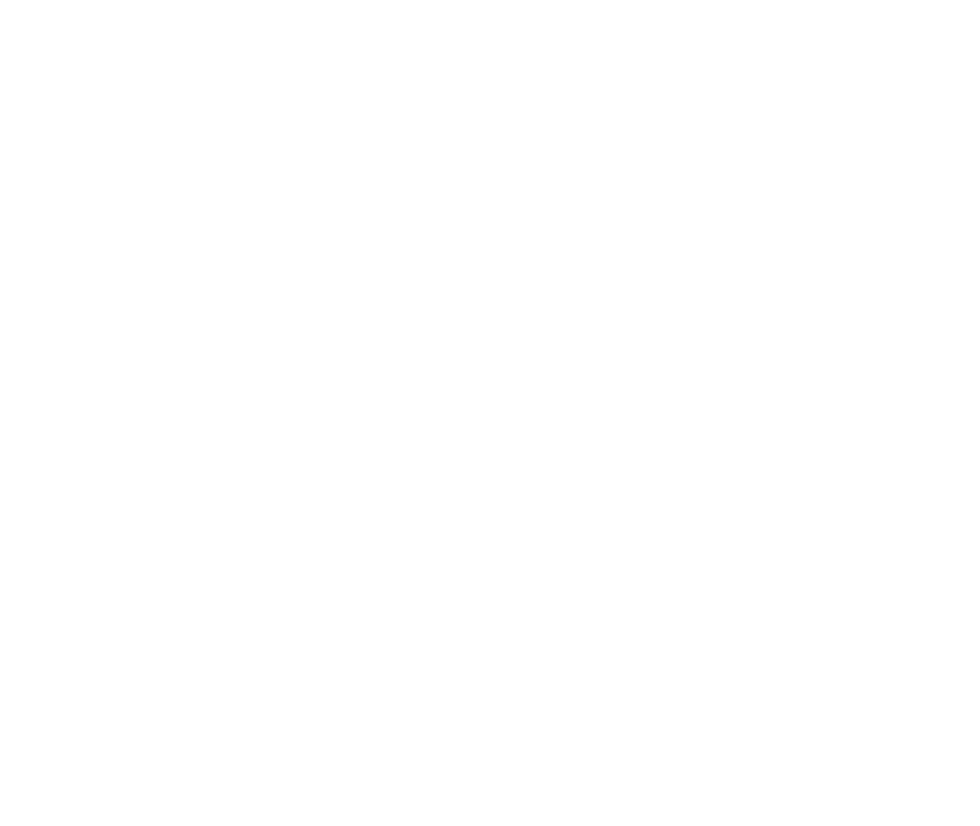
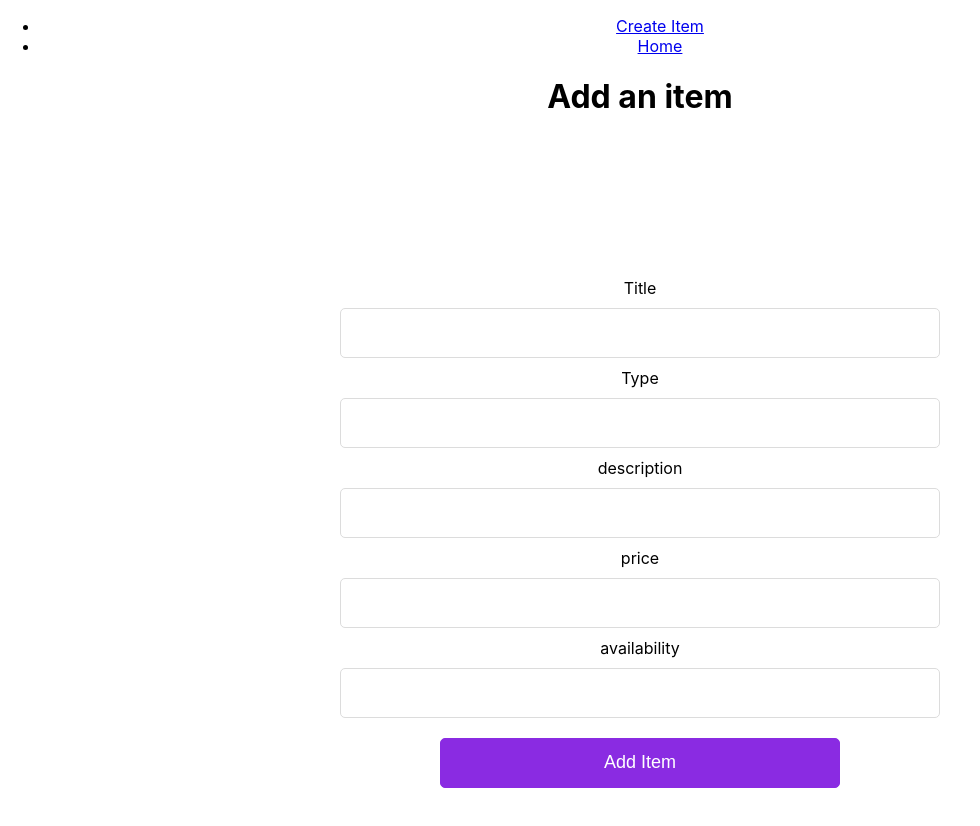
Before and after one commit to usemytechstuff/Use-My-Tech-Stuff-FE-Sarah, a React (Create React App) app in the folder use/: page /create-item in a window 1280 px wide. Shown: the top 826 px of the page, without its empty margins (0-980 px from the left). Before the commit the page ends 800 px from the top, so only its background shows below. Built offline with nearby package versions, Linux system fonts and the light colour scheme.

Commit message:
Created ItemForm, minor stying for login and signup page

```diff
--- a/use/src/App.js
+++ b/use/src/App.js
@@ -1,8 +1,11 @@
 import React from 'react';
-import {BrowserRouter as Router, Route} from 'react-router-dom';
+import {BrowserRouter as Router, Route, Link} from 'react-router-dom';
 import Login from './components/Login';
 import SignUp from './components/Signup';
 import ItemForm from './components/ItemForm';
+import PrivateRoute from './PrivateRoute';
+import Items from './components/Items';
+
 
 import './App.css';
 
@@ -10,9 +13,21 @@
   return (
     <Router>
       <div className="App">
+        <nav>
+          <ul>
+            <li>
+              <Link to="/create-item">Create Item</Link>
+            </li>
+            <li>
+              <Link to='/'>Home</Link>
+
+            </li>
+          </ul>
+        </nav>
         <Route path="/login" component ={Login} />
         <Route path="/register" component={SignUp} />
-        <Route path='/items' component={ItemForm} />
+        <PrivateRoute path="/items" component={Items} />
+        <Route path='/create-item' component={ItemForm} />
       </div>
     </Router>
   );
--- /dev/null
+++ b/use/src/PrivateRoute.js
@@ -0,0 +1,20 @@
+import React from 'react';
+import {Route, Redirect} from 'react-router-dom';
+
+
+const PrivateRoute = ({component: Component, ...rest}) => {
+    return (
+        <Route
+            {...rest}
+            render={() => {
+                if (localStorage.getItem('token')) {
+                    return <Component />;
+                } else {
+                    return <Redirect to="/login" />;
+                }
+            }}
+        />
+    );
+};
+
+export default PrivateRoute;
--- a/use/src/actions/index.js
+++ b/use/src/actions/index.js
@@ -8,7 +8,7 @@
     dispatch ({type:LOGIN_START});
     return axios.post('https://usemytechstuffapp.herokuapp.com/api/login', creds).then(res => {
         console.log(res)
-        localStorage.setItem('token', res.data.payload);
+        localStorage.setItem('token', res.data.token);
         dispatch({ type: LOGIN_SUCCESS, payload: res.data.token})
     })
 
@@ -20,7 +20,7 @@
 
 export const signUp = user => dispatch => {
     dispatch ({type: SIGN_UP_START});
-    return axios.post('https://usemytechstuffapp.herokuapp.com/api/register', user) .then(res => {
+    return axios.post('https://usemytechstuffapp.herokuapp.com/api/register', user).then(res => {
         console.log(res)
         dispatch({type: SIGN_UP_SUCCESS, payload: res.data})
 
@@ -32,9 +32,19 @@
 
 export const addItem = item => dispatch => {
     dispatch ({type: ADD_ITEM_START});
-    return axios.post('https://usemytechstuffapp.herokuapp.com/api/items', item) .then(res => {
+    return axios.post('https://usemytechstuffapp.herokuapp.com/api/items', item).then(res => {
         console.log(res)
         dispatch ({type: ADD_ITEM_SUCCESS, payload: res.data})
+    })
+}
+
+export const FETCH_ITEM_START = 'FETCH_ITEM_START';
+export const FETCH_ITEM_SUCCESS = 'FETCH_ITEM_SUCCESS';
+
+export const fetchItems = item => dispatch => {
+    dispatch ({type: FETCH_ITEM_START});
+    return axios.get('https://usemytechstuffapp.herokuapp.com/api/items', item).then(res => {
+        dispatch ({type: FETCH_ITEM_SUCCESS, payload: res.data})
     })
 }
 
--- /dev/null
+++ b/use/src/components/Item.js
@@ -0,0 +1,9 @@
+import React from 'react';
+
+const Item = props => {
+    return <p>{props.item.title}</p>
+
+
+}
+
+export default Item;
--- a/use/src/components/ItemForm.js
+++ b/use/src/components/ItemForm.js
@@ -1,6 +1,7 @@
 import React from 'react';
 import {connect} from 'react-redux';
 import {addItem} from '../actions';
+import styled from 'styled-components'
 
 class ItemForm extends React.Component {
     state = {
@@ -10,6 +11,7 @@
             description: '',
             price: '',
             availability: '',
+            owner: ''
         }
     };
 
@@ -24,15 +26,25 @@
 
     submitItem = e => {
         e.preventDefault();
-        this.props.addItem(this.state.item)
-        .then(() => this.props.history.push('/'))
-    };
+        this.props.addItem(this.state.item).then(() => {
+            this.props.history.push('/items');
+        });
+        this.setState({
+            item: {
+            title: '',
+            type: '',
+            description: '',
+            price: '',
+            availability: '',
+            }
+        });
+    }
 
     render() {
         return (
             <div>
-                <p>Add an item</p>
-                <form onsubmit={this.submitItem}>
+                <h1>Add an item</h1>
+                <Form onSubmit={this.submitItem}>
                     <label>
                         Title
                         <input
@@ -56,7 +68,7 @@
                         <input
                             type="text"
                             name="description"
-                            value={this.item.description}
+                            value={this.state.item.description}
                             onChange={this.handleItemChange}
                         />
                     </label>
@@ -65,7 +77,7 @@
                         <input
                             type="integer"
                             name="price"
-                            value={this.item.price}
+                            value={this.state.item.price}
                             onChange={this.handleItemChange}
                         />
                     </label>
@@ -74,12 +86,13 @@
                         <input
                             type="boolean"
                             name="availability"
-                            value={this.item.availability}
+                            value={this.state.item.availability}
                             onChange={this.handleItemChange}
                         />
                     </label>
+                    <Button>{this.props.addingItem ? "Loading" : "Add Item"}</Button>
 
-                </form>
+                </Form>
             </div>
         )
     }
@@ -94,3 +107,38 @@
         mapStateToProps,
         {addItem}
     )(ItemForm)
+
+    const Form = styled.div`
+    display: flex;
+    flex-direction: column;
+    justify-content: center;
+    align-content: center;
+    min-height: 800px;
+    width: 600px;
+    margin: auto;
+    input {
+      width: 600px;
+      height: 50px;
+      margin: 10px 0;
+      padding: 0 10px;
+      box-sizing: border-box;
+      border: 1px solid gainsboro;
+      border-radius: 5px;
+      font-size: 18px;
+      outline: none;
+    }
+  `
+
+  const Button = styled.button`
+    height: 50px;
+    width: 400px;
+    margin: 10px auto;
+    outline: none;
+    font-size: 18px;
+    font-weight: 500;
+    color: white;
+    background-color: blueviolet;
+    border: 1px solid blueviolet;
+    border-radius: 5px;
+    cursor: pointer;
+  `
--- /dev/null
+++ b/use/src/components/Items.js
@@ -0,0 +1,42 @@
+import React from 'react';
+import Item from './Item';
+import {connect} from 'react-redux';
+
+import {fetchItems} from '../actions';
+import {withRouter} from 'react-router-dom';
+
+class Items extends React.Component {
+    constructor() {
+        super();
+
+    }
+
+
+    componentDidMount() {
+        this.props.fetchItems();
+    }
+
+    render() {
+
+
+        return (
+            <div>
+                {this.props.items.map(item =>
+                    <Item key={item.id} item={item} />)}
+            </div>
+        )
+
+    }
+}
+
+const mapStateToProps = ({ fetchingItems}) => ({
+
+    fetchingItems
+});
+
+export default withRouter(
+    connect(
+        mapStateToProps,
+        { fetchItems }
+    )(Items)
+);
--- a/use/src/components/Signup.js
+++ b/use/src/components/Signup.js
@@ -33,6 +33,24 @@
       <FormContainer>
 
         <Form onSubmit={this.submitSignUp}>
+            <label>
+                First name
+                <input
+                    type="text"
+                    name="firstname"
+                    value={this.state.user.firstname}
+                    onChange={this.handleSignupChange}
+                />
+            </label>
+            <label>
+                Last name
+                <input
+                    type="text"
+                    name="lastname"
+                    value={this.state.user.lastname}
+                    onChange={this.handleSignupChange}
+                />
+            </label>
             <label>
                 Username
                 <input
@@ -84,7 +102,7 @@
   height: 800px;
   width: 400px;
   margin: auto;
-  color: black;
+
   p {
     text-align: center;
   }
--- a/use/src/reducers/index.js
+++ b/use/src/reducers/index.js
@@ -5,7 +5,9 @@
     SIGN_UP_SUCCESS,
     SIGN_UP_ERROR,
     ADD_ITEM_START,
-    ADD_ITEM_SUCCESS
+    ADD_ITEM_SUCCESS,
+    FETCH_ITEM_START,
+    FETCH_ITEM_SUCCESS
 } from '../actions'
 
 
@@ -14,7 +16,9 @@
     error: null,
     token: localStorage.getItem('token'),
     signingUp: false,
-    addingItem: false
+    addingItem: false,
+    fetchingItem: false,
+    owner: null
 };
 
 const reducer = (state = initialState, action) => {
@@ -28,7 +32,8 @@
             return {
                 ...state,
                 loggingIn: false,
-                token: action.payload
+                token: action.payload.token,
+                owner: action.payload.id
             };
         case SIGN_UP_START:
             return {
@@ -53,8 +58,20 @@
         case ADD_ITEM_SUCCESS:
             return {
                 ...state,
-                addingItem: false,
-            }
+                addingItem: false
+            };
+        case FETCH_ITEM_START:
+            return {
+                ...state,
+                fetchingItem: true
+            };
+        case FETCH_ITEM_SUCCESS:
+            return {
+                ...state,
+                fetchingItem: false
+            };
+
+
         default:
             return state;
 
```
